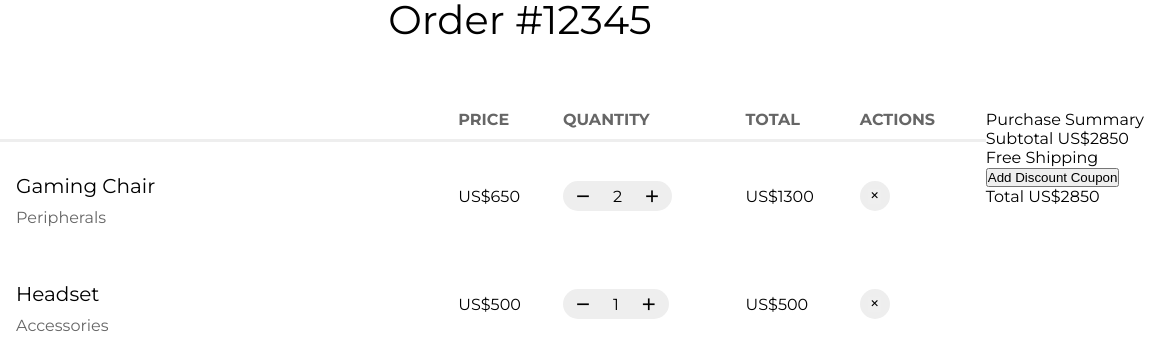
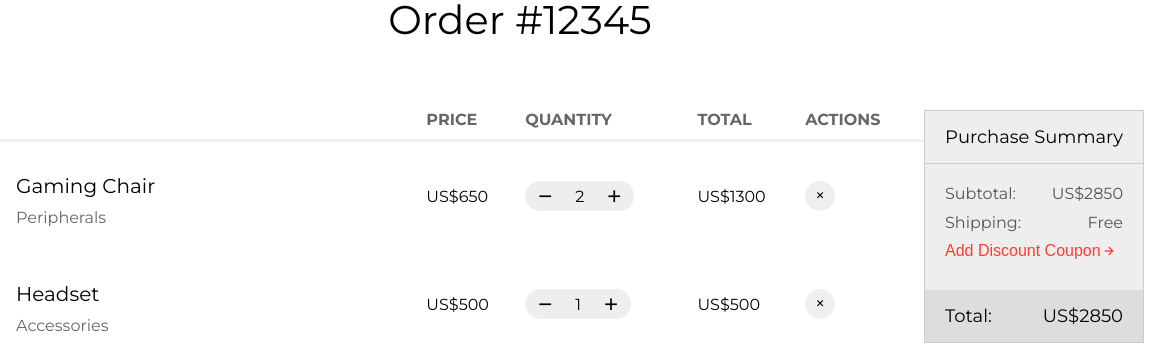
Before and after one commit to ViniciusAvila1/shopping-cart, a plain HTML site: page index.html in a window 1280 px wide. Shown: the part 124-487 px from the top of the page, 120-1280 px from the left. Drawn offline with nearby package versions, Linux system fonts and the light colour scheme.

Commit message:
feat: add style to aside menu

```diff
--- a/index.html
+++ b/index.html
@@ -147,22 +147,29 @@
           </table>
         </section>
         <aside>
+          <div class="box">
             <header>Purchase Summary</header>
+            <div class="details">
               <div>
-            <span>Subtotal</span>
+                <span>Subtotal:</span>
                 <span>US$2850</span>
               </div>
               <div>
+                <span>Shipping:</span>
                 <span>Free</span>
-            <span>Shipping</span>
               </div>
               <div>
-            <button>Add Discount Coupon</button>
+                <button>
+                  Add Discount Coupon
+                  <i class="bx bx-right-arrow-alt"></i>
+                </button>
+              </div>
             </div>
             <footer>
-            <span>Total</span>
+              <span>Total:</span>
               <span>US$2850</span>
             </footer>
+          </div>
         </aside>
       </div>
     </main>
--- a/style.css
+++ b/style.css
@@ -118,3 +118,44 @@ table thead tr th {
 .remove:hover {
   background: #ddd;
 }
+
+.box {
+  margin-bottom: 15px;
+  border: 1px solid #ccc;
+  background: #eee;
+}
+
+.box header {
+  padding: 15px 20px;
+  font-size: 18px;
+  border-bottom: 1px solid #ccc;
+}
+
+.box .details {
+  padding: 20px;
+  font-size: 16px;
+}
+
+.box .details div {
+  display: flex;
+  justify-content: space-between;
+  margin-bottom: 10px;
+  color: #555;
+}
+
+.box .details button {
+  color: #ff3a2f;
+  background: transparent;
+  border: 0;
+  display: flex;
+  align-items: center;
+  font-size: 16px;
+}
+
+.box footer {
+  padding: 15px 20px;
+  background: #ddd;
+  font-size: 18px;
+  display: flex;
+  justify-content: space-between;
+}
```
Lines whose indentation alone changed are shown as unchanged.
